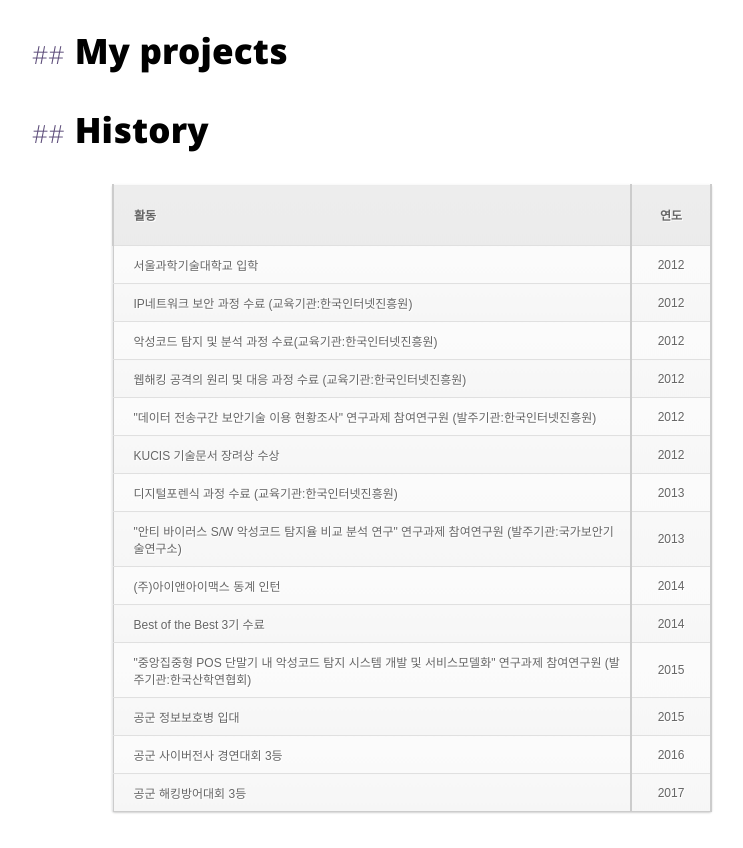
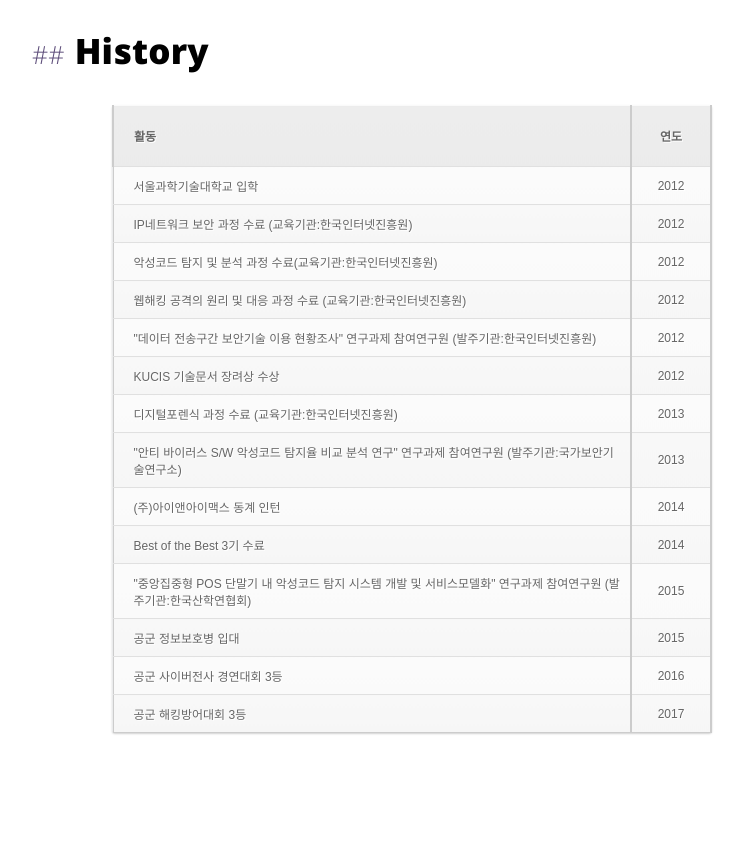
Before and after one commit to snutiise/snutiise.github.io, a Jekyll site: the page built from about.html, in a window 1280 px wide, cut to the strip 312-1160 px from the top of the page. Shown: the whole strip, without its empty margins (228-971 px from the left). Built offline with Jekyll 4.4.1, drawn with Linux system fonts in a browser that asks for light colours; after the commit the page ends 1081 px from its top, so only the background shows below that.

Commit message:
about me edit

```diff
--- a/about.html
+++ b/about.html
@@ -7,10 +7,9 @@ description: "Some description about Victor Igor..."
 
 <img itemprop="image" class="img-rounded about_perfil" src="https://avatars3.githubusercontent.com/u/10993678?s=460&v=4" alt="My profile">
 
-<h2>My projects</h2>
+<h2>History</h2>
 
 <div class="aboutme">
-	<h2>History</h2>
 	<div class="table">
 		<div align="center">
 			<table width="100%" cellspacing='0'>
```
